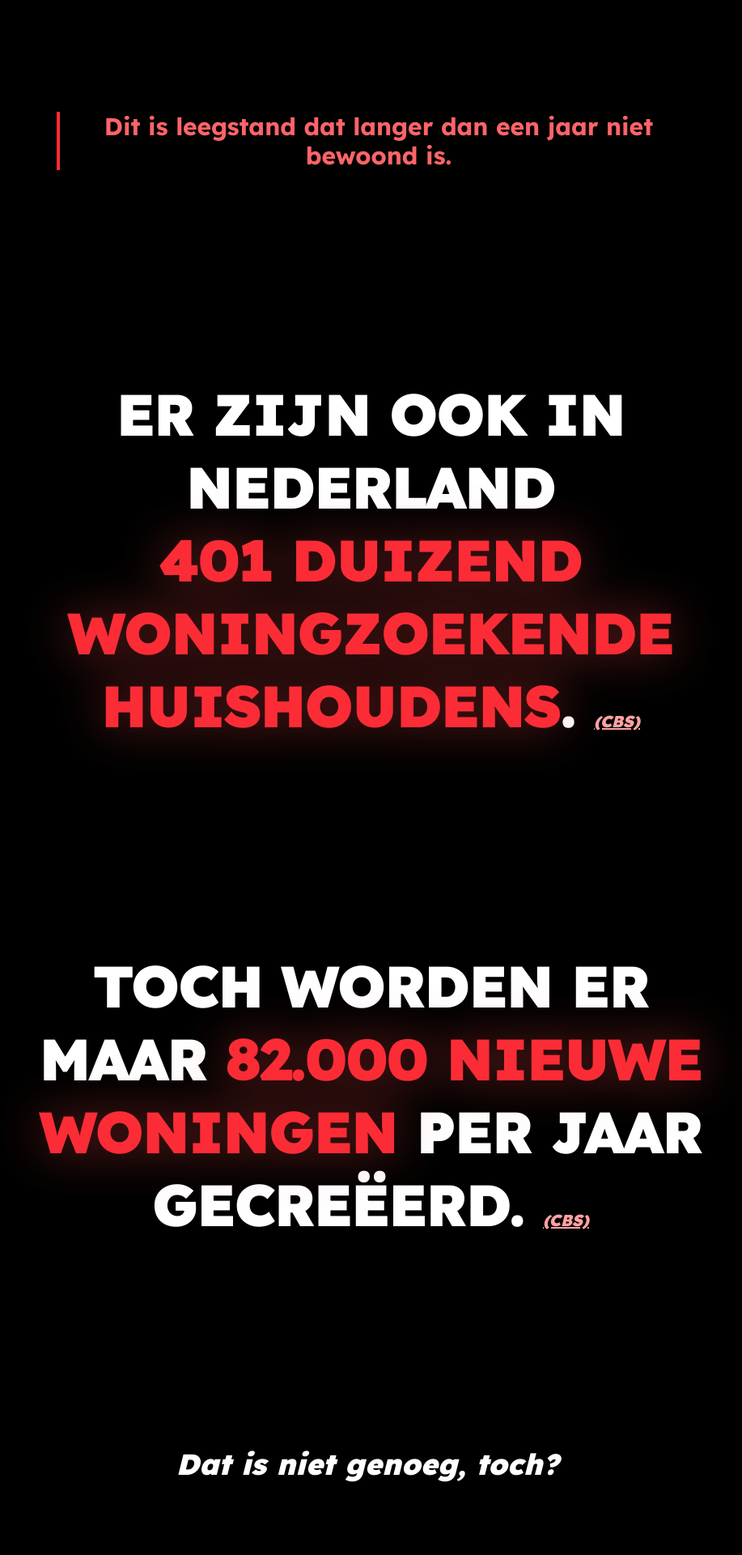
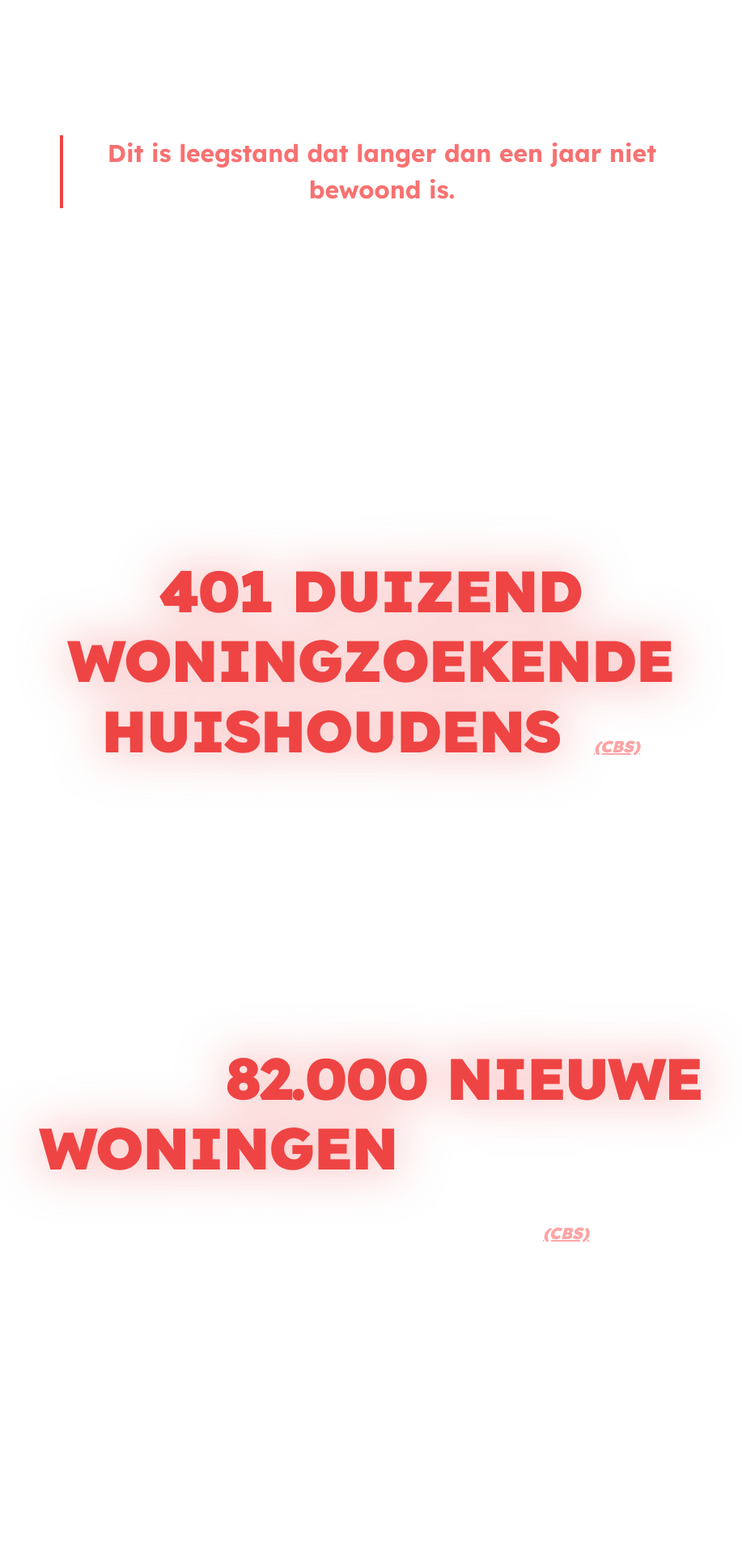
Before and after one commit to S3RNON/elec2025, a Next.js app: page / in a window 1280 px wide. Shown: the part 620-2540 px from the top of the page at 81% size, without its empty margins (182-1099 px from the left). Built offline with nearby package versions, Linux system fonts and the light colour scheme.

Commit message:
tailwind removed

```diff
--- a/src/app/globals.css
+++ b/src/app/globals.css
@@ -17,6 +17,14 @@
 	}
 }
 
+html,
+body {
+	margin: 0;
+	padding: 0;
+	width: 100%;
+	overflow-x: hidden;
+}
+
 body {
 	background: var(--background);
 	color: var(--foreground);
--- a/src/app/page.tsx
+++ b/src/app/page.tsx
@@ -113,16 +113,14 @@ export default function Home() {
 	if (!woonData) return <div></div>;
 
 	return (
-		<div
-			className="font-[var(--font-lexend-deca)] flex flex-col items-center min-h-screen bg-black p-8 text-center"
-			style={{ width: "100vw", overflowX: "hidden" }}
-		>
-			<div style={{ height: "25vh" }}></div>
-			<div className="flex flex-col justify-center min-h-screen space-y-64">
-				<h1 className="text-5xl md:text-7xl font-black leading-tight text-white max-w-4xl uppercase tracking-tight">
+		<>
+			<div className="container">
+				<div className="spacer"></div>
+				<div className="content-wrapper">
+					<h1 className="heading-primary">
 						In Nederland, is er
 						<br />
-					<span className="text-red-500 drop-shadow-[0_0_30px_rgba(239,68,68,0.5)]">
+						<span className="highlight-red">
 							{(woonData.totaleLeegstand / 1_000_000)
 								.toPrecision(3)
 								.toLocaleString()
@@ -130,112 +128,122 @@ export default function Home() {
 							miljoen m² leegstand
 						</span>
 						.{" "}
-					<span className="italic text-red-300 text-xl normal-case tracking-normal">
+						<span className="citation-link">
 							<a
 								href="https://dashboards.cbs.nl/v5/landelijke_monitor_leegstand/"
 								target="_blank"
 								rel="noopener noreferrer"
-							className="underline hover:text-red-400 transition-colors duration-200"
 							>
 								(CBS)
 							</a>
 						</span>
 					</h1>
 
-				<p className="text-2xl md:text-3xl text-red-400 max-w-3xl font-bold border-l-4 border-red-500 pl-6 ml-15">
-					Dit is leegstand dat langer dan een jaar niet bewoond is.
+					<p className="text-medium bordered-text-red">
+						Dit is leegstand dat langer dan een jaar niet bewoond
+						is.
 					</p>
 
-				<h1 className="text-5xl md:text-7xl font-black leading-tight text-white max-w-4xl uppercase tracking-tight">
+					<h1 className="heading-primary">
 						Er zijn ook in Nederland
 						<br />
-					<span className="text-red-500 drop-shadow-[0_0_30px_rgba(239,68,68,0.5)]">
+						<span className="highlight-red">
 							{(
 								woonData.woningZoekendeHuishoudens / 1000
 							).toLocaleString()}{" "}
 							duizend woningzoekende huishoudens
 						</span>
 						.{" "}
-					<span className="italic text-red-300 text-xl normal-case tracking-normal">
+						<span className="citation-link">
 							<a
 								href="https://www.cbs.nl/nl-nl/nieuws/2025/05/82-duizend-woningen-erbij-in-2024-minder-dan-voorgaande-vijf-jaar"
 								target="_blank"
 								rel="noopener noreferrer"
-							className="underline hover:text-red-400 transition-colors duration-200"
 							>
 								(CBS)
 							</a>
 						</span>
 					</h1>
 
-				<h1 className="text-5xl md:text-7xl font-black leading-tight text-white max-w-4xl uppercase tracking-tight">
+					<h1 className="heading-primary">
 						Toch worden er maar{" "}
-					<span className="text-red-500 drop-shadow-[0_0_30px_rgba(239,68,68,0.5)]">
+						<span className="highlight-red">
 							82.000 nieuwe woningen
 						</span>{" "}
 						per jaar gecreëerd.{" "}
-					<span className="italic text-red-300 text-xl normal-case tracking-normal">
+						<span className="citation-link">
 							<a
 								href="https://www.cbs.nl/nl-nl/nieuws/2025/05/82-duizend-woningen-erbij-in-2024-minder-dan-voorgaande-vijf-jaar"
 								target="_blank"
 								rel="noopener noreferrer"
-							className="underline hover:text-red-400 transition-colors duration-200"
 							>
 								(CBS)
 							</a>
 						</span>
 					</h1>
 
-				<p className="text-3xl md:text-4xl text-white max-w-3xl font-black italic ml-15">
+					<p className="text-large font-black italic margin-left">
 						Dat is niet genoeg, toch?
 					</p>
 
-				<p className="text-2xl md:text-3xl text-gray-400 max-w-3xl font-bold ml-15">
+					<p className="text-medium text-gray font-bold margin-left">
 						Nou.
 					</p>
 
-				<h1 className="text-5xl md:text-7xl font-black leading-tight text-white max-w-4xl uppercase tracking-tight">
+					<h1 className="heading-primary">
 						Als we alle leegstand gebruiken om woningzoekende
 						huishoudens te huisvesten, dan kan dat gemiddeld per
 						huishouden{" "}
-					<span className="text-emerald-400 drop-shadow-[0_0_30px_rgba(52,211,153,0.5)]">
-						{woonData.gemiddeldeLeegstandPerHuishouden.toFixed(0)}m²
+						<span className="highlight-emerald">
+							{woonData.gemiddeldeLeegstandPerHuishouden.toFixed(
+								0
+							)}
+							m²
 						</span>
 						.
 					</h1>
 
-				<p className="text-3xl md:text-4xl text-emerald-400 max-w-3xl font-black border-l-4 border-emerald-500 pl-6 ml-15">
+					<p className="text-large bordered-text-emerald">
 						Dat kan binnen een jaar geregeld zijn.
 					</p>
 
-				<h1 className="text-2xl md:text-3xl text-white max-w-4xl leading-relaxed font-semibold">
+					<h1 className="heading-secondary">
 						Zelfs met eisen gesteld over woningen komen we er. Met
 						<br />
-					<span className="text-emerald-400 font-black text-3xl">
+						<span
+							className="highlight-emerald font-black"
+							style={{ fontSize: "1.875rem" }}
+						>
 							2,1 personen per huishouden
 						</span>{" "}
 						<a
 							href="https://www.cbs.nl/nl-nl/visualisaties/dashboard-bevolking/woonsituatie/huishoudens-nu"
-						className="underline hover:text-emerald-300 transition-colors duration-200 text-emerald-300"
+							className="citation-link-emerald"
 						>
 							(CBS)
 						</a>{" "}
 						<br />
 						en een gemiddelde woonoppervlakte van
 						<br />
-					<span className="text-emerald-400 font-black text-3xl">
+						<span
+							className="highlight-emerald font-black"
+							style={{ fontSize: "1.875rem" }}
+						>
 							53m² per persoon
 						</span>{" "}
 						<a
 							href="https://www.cbs.nl/nl-nl/achtergrond/2018/22/woonoppervlakte-in-nederland#:~:text=Gemiddeld%20heeft%20een%20Nederlander%2053,persoon%20doorgaans%20kleiner%20dan%20daarbuiten."
-						className="underline hover:text-emerald-300 transition-colors duration-200 text-emerald-300"
+							className="citation-link-emerald"
 						>
 							(CBS)
 						</a>
 						,<br />
 						heeft momenteel de gemmidelde huishouden
 						<br />
-					<span className="text-emerald-400 font-black text-4xl">
+						<span
+							className="highlight-emerald font-black"
+							style={{ fontSize: "2.25rem" }}
+						>
 							{woonData.woonOppervlaktePerHuishouden
 								.toFixed(1)
 								.replace(".", ",")}
@@ -244,14 +252,14 @@ export default function Home() {
 						.
 					</h1>
 
-				<h1 className="text-5xl md:text-7xl font-black leading-tight text-white max-w-4xl uppercase tracking-tight">
+					<h1 className="heading-primary">
 						Als we willen dat elk nieuw woning{" "}
 						{woonData.woonOppervlaktePerHuishouden
 							.toFixed(1)
 							.replace(".", ",")}{" "}
 						m² heeft, dan zullen nog steeds
 						<br />
-					<span className="text-emerald-400 drop-shadow-[0_0_30px_rgba(52,211,153,0.5)]">
+						<span className="highlight-emerald">
 							{(woonData.aantalDirectHuisvesten / 1000)
 								.toFixed(0)
 								.toLocaleString()}{" "}
@@ -261,10 +269,10 @@ export default function Home() {
 						direct gehuisvest kunnen worden met de leegstand.
 					</h1>
 
-				<h1 className="text-5xl md:text-7xl font-black leading-tight text-white max-w-4xl uppercase tracking-tight">
+					<h1 className="heading-primary">
 						De overige
 						<br />
-					<span className="text-emerald-400 drop-shadow-[0_0_30px_rgba(52,211,153,0.5)]">
+						<span className="highlight-emerald">
 							{(woonData.aantalLaterHuisvesten / 1000)
 								.toFixed(0)
 								.toLocaleString()}{" "}
@@ -273,53 +281,55 @@ export default function Home() {
 						<br />
 						zullen dan nog steeds <br />
 						in slechts{" "}
-					<span className="text-emerald-400 drop-shadow-[0_0_30px_rgba(52,211,153,0.5)]">
-						{Math.ceil(woonData.laterTeHuisvestenJaren).toFixed(0)}{" "}
+						<span className="highlight-emerald">
+							{Math.ceil(woonData.laterTeHuisvestenJaren).toFixed(
+								0
+							)}{" "}
 							jaar
 						</span>{" "}
 						gehuisvest worden met de huidige nieuwewoonsnelheid.
 					</h1>
 
-				<h1 className="text-5xl md:text-7xl font-black leading-tight text-white max-w-4xl uppercase tracking-tight">
+					<h1 className="heading-primary">
 						Maak wonen een{" "}
-					<span className="text-red-500 drop-shadow-[0_0_30px_rgba(239,68,68,0.5)]">
-						recht
-					</span>
-					.
+						<span className="highlight-red">recht</span>.
 					</h1>
 
-				<p className="text-2xl md:text-3xl text-white max-w-3xl font-bold ml-15">
-					De grote huisjesmelkers die speculeren op woningen om alleen
-					maar geld te verdienen moeten{" "}
-					<span className="text-red-500 drop-shadow-[0_0_30px_rgba(239,68,68,0.5)] italic">
+					<p
+						className="text-medium font-bold margin-left"
+						style={{ color: "#fff" }}
+					>
+						De grote huisjesmelkers die speculeren op woningen om
+						alleen maar geld te verdienen moeten{" "}
+						<span className="highlight-red italic">
 							gestopt worden
 						</span>
 						.
 					</p>
 
-				<p className="text-3xl md:text-4xl text-white max-w-3xl font-black border-4 border-red-500 p-8 bg-red-500/10 uppercase tracking-wide ml-15">
-					Geef je om wonen in Nederland? Stem dan op partijen die dit
-					echt ondersteunen.
+					<p className="call-to-action-box">
+						Geef je om wonen in Nederland? Stem dan op partijen die
+						dit echt ondersteunen.
 					</p>
 				</div>
-			<div className="mt-10 bottom-8 flex flex-row justify-center w-full flex-wrap">
+				<div className="party-logos">
 					{partijen.map((partij) => (
 						<a
 							key={partij.name}
 							href={partij.url}
 							target="_blank"
 							rel="noopener noreferrer"
-						className="flex flex-col items-center mx-4 text-white hover:text-emerald-300 transition-colors duration-200"
+							className="party-link"
 						>
 							{partij.svg_src && (
 								<img
 									src={partij.svg_src}
 									alt={partij.name}
-								className="h-8 md:h-20 mb-2"
+									className="party-logo"
 								/>
 							)}
 							{!partij.svg_src && (
-							<span className="text-lg md:text-xl underline">
+								<span className="party-name">
 									{partij.name}
 								</span>
 							)}
@@ -327,5 +337,6 @@ export default function Home() {
 					))}
 				</div>
 			</div>
+		</>
 	);
 }
--- a/src/app/wonen.css
+++ b/src/app/wonen.css
@@ -1,132 +1,235 @@
-/* Home.css */
-:root {
-	--color-bg: #000;
-	--color-text: #fff;
-	--color-red: #ef4444;
-	--color-red-light: #fca5a5;
-	--color-emerald: #34d399;
-	--font: var(--font-lexend-deca), sans-serif;
-}
-
-.home {
-	font-family: var(--font);
+/* Base styles */
+.container {
+	font-family: var(--font-lexend-deca);
 	display: flex;
 	flex-direction: column;
 	align-items: center;
 	min-height: 100vh;
-	background-color: var(--color-bg);
 	padding: 2rem;
 	text-align: center;
-	color: var(--color-text);
+
+	width: 100%;
+	overflow-x: hidden;
 }
 
-.home__spacer {
-	height: 25vh;
+.spacer {
+	height: 30vh;
 }
 
-.home__section {
+.content-wrapper {
 	display: flex;
 	flex-direction: column;
 	justify-content: center;
+	align-items: center;
 	min-height: 100vh;
-	gap: 16rem;
+	width: 100%;
 }
 
-.home__headline {
-	font-weight: 900;
-	line-height: 1.1;
-	text-transform: uppercase;
-	letter-spacing: -0.02em;
-	max-width: 64rem;
-	margin: 0 auto;
+.content-wrapper > * + * {
+	margin-top: 16rem;
 }
 
-.home__headline--large {
-	font-size: clamp(2.5rem, 4vw, 6rem);
+/* Typography */
+.heading-primary {
+	font-size: 3rem;
+	font-weight: 900;
+	line-height: 1.2;
+	color: #fff;
+	text-transform: uppercase;
+	letter-spacing: -0.025em;
+	max-width: 56rem;
 }
 
-.home__highlight--red {
-	color: var(--color-red);
-	text-shadow: 0 0 30px rgba(239, 68, 68, 0.5);
+.heading-secondary {
+	font-size: 1.125rem;
+	font-weight: 600;
+	line-height: 1.625;
+	color: #fff;
+	max-width: 56rem;
 }
 
-.home__highlight--emerald {
-	color: var(--color-emerald);
-	text-shadow: 0 0 30px rgba(52, 211, 153, 0.5);
+.text-large {
+	font-size: 1.5rem;
+	color: #fff;
+	max-width: 48rem;
+	font-weight: 700;
 }
 
-.home__italic {
-	font-style: italic;
-	font-size: 1.2rem;
-	text-transform: none;
+.text-medium {
+	font-size: 1.5rem;
+	max-width: 48rem;
+	font-weight: 700;
 }
 
-.home__italic a {
-	color: var(--color-red-light);
-	text-decoration: underline;
-	transition: color 0.2s ease;
+.highlight-red {
+	color: #ef4444;
+	filter: drop-shadow(0 0 30px rgba(239, 68, 68, 0.5));
 }
 
-.home__italic a:hover {
-	color: var(--color-red);
+.highlight-emerald {
+	color: #34d399;
+	filter: drop-shadow(0 0 30px rgba(52, 211, 153, 0.5));
 }
 
-.home__paragraph {
-	font-weight: bold;
-	font-size: 1.5rem;
-	max-width: 48rem;
-	margin: 0 auto;
+.citation-link {
+	font-style: italic;
+	color: #fca5a5;
+	font-size: 1.25rem;
+	text-transform: none;
+	letter-spacing: normal;
+	text-decoration: underline;
+	transition: color 0.2s;
 }
 
-.home__paragraph--red {
-	color: var(--color-red-light);
-	border-left: 4px solid var(--color-red);
-	padding-left: 1.5rem;
-	text-align: left;
+.citation-link:hover {
+	color: #f87171;
 }
 
-.home__paragraph--emerald {
-	color: var(--color-emerald);
-	border-left: 4px solid var(--color-emerald);
-	padding-left: 1.5rem;
-	text-align: left;
+.citation-link-emerald {
+	text-decoration: underline;
+	transition: color 0.2s;
+	color: #6ee7b7;
 }
 
-.home__final {
-	font-weight: 900;
-	font-size: 2rem;
-	color: var(--color-text);
-	border: 4px solid var(--color-red);
-	background-color: rgba(239, 68, 68, 0.1);
-	padding: 2rem;
-	margin: 3rem auto 0;
-	text-transform: uppercase;
-	letter-spacing: 0.1em;
+.citation-link-emerald:hover {
+	color: #34d399;
 }
 
-.home__parties {
+/* Bordered text */
+.bordered-text-red {
+	color: #f87171;
+	border-left: 4px solid #ef4444;
+	padding-left: 1.5rem;
+}
+
+.bordered-text-emerald {
+	color: #34d399;
+	font-weight: 900;
+	border-left: 4px solid #10b981;
+	padding-left: 1.5rem;
+}
+
+/* Box styles */
+.call-to-action-box {
+	font-size: 1.875rem;
+	color: #fff;
+	max-width: 48rem;
+	font-weight: 900;
+	border: 4px solid #ef4444;
+	padding: 2rem;
+	background-color: rgba(239, 68, 68, 0.1);
+	text-transform: uppercase;
+	letter-spacing: 0.025em;
+}
+
+/* Utility classes */
+.italic {
+	font-style: italic;
+}
+
+.font-black {
+	font-weight: 900;
+}
+
+.font-bold {
+	font-weight: 700;
+}
+
+.font-semibold {
+	font-weight: 600;
+}
+
+.text-gray {
+	color: #9ca3af;
+}
+
+/* .margin-left {
+	margin-left: 3.75rem;
+} */
+
+/* Party logos section */
+.party-logos {
 	margin-top: 2.5rem;
+	bottom: 2rem;
 	display: flex;
-	flex-wrap: wrap;
+	flex-direction: row;
 	justify-content: center;
 	width: 100%;
-	gap: 1.5rem;
+	flex-wrap: wrap;
 }
 
-.home__party {
+.party-link {
 	display: flex;
 	flex-direction: column;
 	align-items: center;
-	color: var(--color-text);
+	margin: 0 1rem;
+	color: #fff;
+	transition: color 0.2s;
 	text-decoration: none;
-	transition: color 0.2s ease;
 }
 
-.home__party:hover {
-	color: var(--color-emerald);
+.party-link:hover {
+	color: #34d399;
 }
 
-.home__party img {
-	height: 5rem;
+.party-logo {
+	height: 2rem;
 	margin-bottom: 0.5rem;
 }
+
+.party-name {
+	font-size: 1.125rem;
+	text-decoration: underline;
+}
+
+/* --- Fix small horizontal overflow issues --- */
+html,
+body {
+	width: 100%;
+	overflow-x: hidden;
+}
+
+.container,
+.content-wrapper,
+.party-logos {
+	max-width: 100vw; /* prevent flex overflow */
+	box-sizing: border-box;
+}
+
+.bordered-text-red,
+.bordered-text-emerald,
+.call-to-action-box {
+	margin-left: auto;
+	margin-right: auto;
+}
+
+/* Responsive styles */
+@media (min-width: 768px) {
+	.heading-primary {
+		font-size: 4.5rem;
+	}
+
+	.heading-secondary {
+		font-size: 1.875rem;
+	}
+
+	.text-large {
+		font-size: 2rem;
+	}
+
+	.text-medium {
+		font-size: 1.875rem;
+	}
+
+	.call-to-action-box {
+		font-size: 2.25rem;
+	}
+
+	.party-logo {
+		height: 4rem;
+	}
+
+	.party-name {
+		font-size: 1.25rem;
+	}
+}
```
Also changed, not shown: 1 other file (tests, documents, lock files or other folders). Lines whose indentation alone changed are shown as unchanged.
